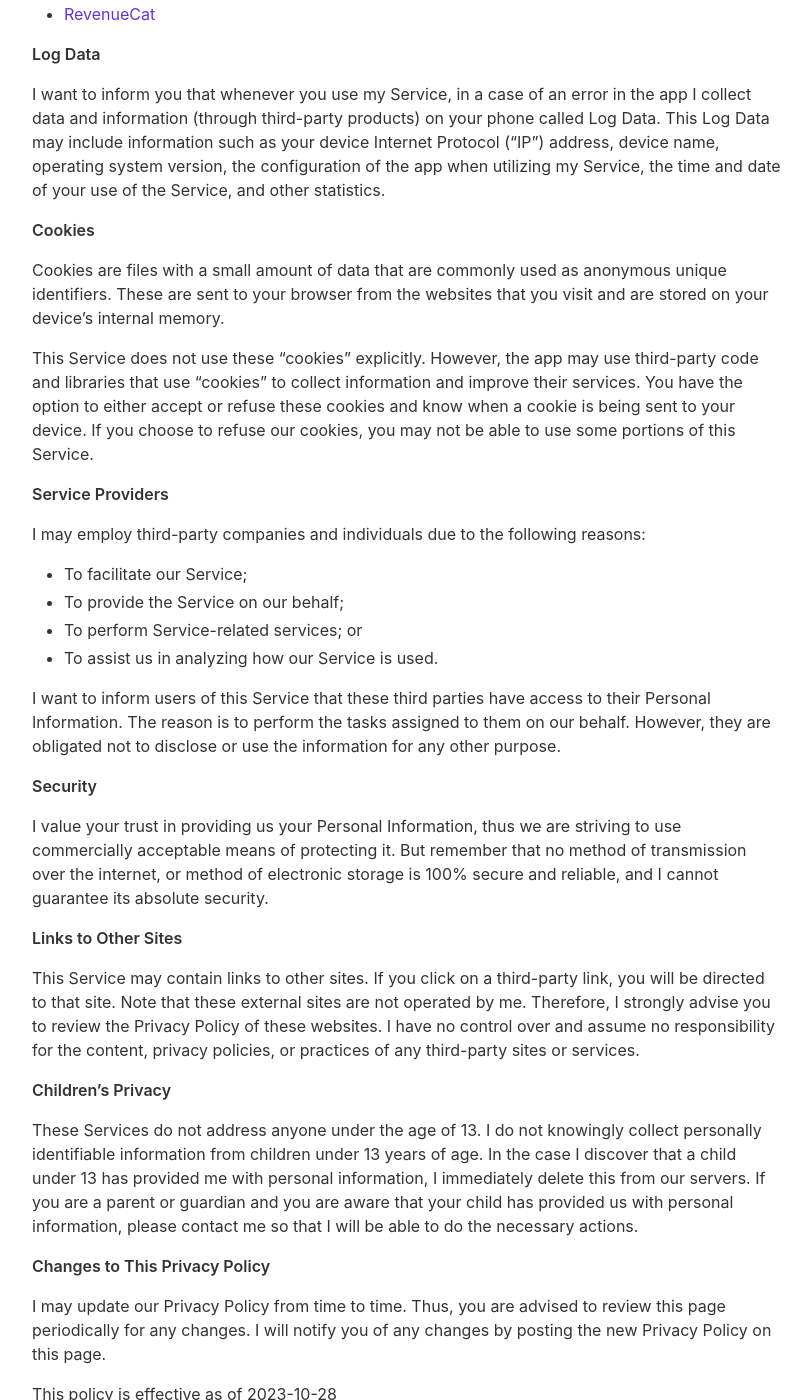
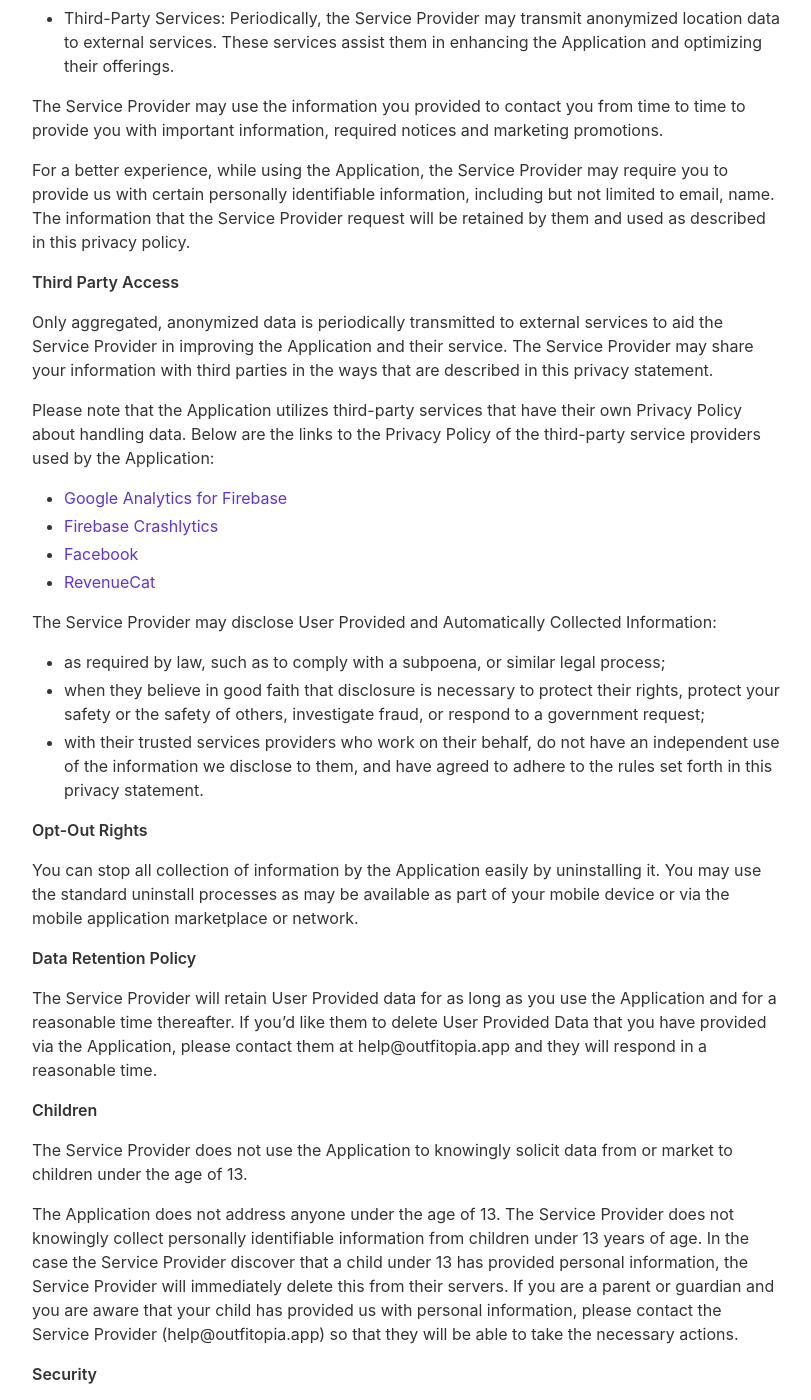
Before and after one commit to lorandfazakas/outfitopia-landing-page, a Jekyll site: the page built from _pages/privacypolicy.md, in a window 1280 px wide and 1400 px high, scrolled down 815 px. Shown: the whole window, without its empty margins (233-1044 px from the left). Built offline with Jekyll 4.4.1, drawn with Linux system fonts in a browser that asks for light colours; nearby versions of some CDN libraries; some of the changed text lies outside the part shown.

Commit message:
updated privacy policy and terms of use with facebook

```diff
--- a/_pages/privacypolicy.md
+++ b/_pages/privacypolicy.md
@@ -5,69 +5,78 @@ include_in_header: false
 ---
 
 **Last updated**
-October 28 2023
+January 11 2025
 
 **Privacy Policy**
 
-Loránd Fazakas built the Outfitopia app as a Freemium app. This SERVICE is provided by Loránd Fazakas at no cost and is intended for use as is.
-
-This page is used to inform visitors regarding my policies with the collection, use, and disclosure of Personal Information if anyone decided to use my Service.
-
-If you choose to use my Service, then you agree to the collection and use of information in relation to this policy. The Personal Information that I collect is used for providing and improving the Service. I will not use or share your information with anyone except as described in this Privacy Policy.
-
-The terms used in this Privacy Policy have the same meanings as in our Terms and Conditions, which are accessible at Outfitopia unless otherwise defined in this Privacy Policy.
+This privacy policy applies to the Outfitopia - Digital Wardrobe app (hereby referred to as "Application") for mobile devices that was created by Lorand Fazakas (hereby referred to as "Service Provider") as a Freemium service. This service is intended for use "AS IS".
 
 **Information Collection and Use**
 
-For a better experience, while using our Service, I may require you to provide us with certain personally identifiable information. The information that I request will be retained on your device and is not collected by me in any way.
+The Application collects information when you download and use it. This information may include information such as
 
-The app does use third-party services that may collect information used to identify you.
+*   Your device's Internet Protocol address (e.g. IP address)
+*   The pages of the Application that you visit, the time and date of your visit, the time spent on those pages
+*   The time spent on the Application
+*   The operating system you use on your mobile device
 
-Link to the privacy policy of third-party service providers used by the app
+The Application does not gather precise information about the location of your mobile device.
+
+The Application collects your device's location, which helps the Service Provider determine your approximate geographical location and make use of in below ways:
+
+*   Geolocation Services: The Service Provider utilizes location data to provide features such as personalized content, relevant recommendations, and location-based services.
+*   Analytics and Improvements: Aggregated and anonymized location data helps the Service Provider to analyze user behavior, identify trends, and improve the overall performance and functionality of the Application.
+*   Third-Party Services: Periodically, the Service Provider may transmit anonymized location data to external services. These services assist them in enhancing the Application and optimizing their offerings.
+
+The Service Provider may use the information you provided to contact you from time to time to provide you with important information, required notices and marketing promotions.
+
+For a better experience, while using the Application, the Service Provider may require you to provide us with certain personally identifiable information, including but not limited to email, name. The information that the Service Provider request will be retained by them and used as described in this privacy policy.
+
+**Third Party Access**
+
+Only aggregated, anonymized data is periodically transmitted to external services to aid the Service Provider in improving the Application and their service. The Service Provider may share your information with third parties in the ways that are described in this privacy statement.
+
+Please note that the Application utilizes third-party services that have their own Privacy Policy about handling data. Below are the links to the Privacy Policy of the third-party service providers used by the Application:
 
 *   [Google Analytics for Firebase](https://firebase.google.com/support/privacy)
 *   [Firebase Crashlytics](https://firebase.google.com/support/privacy/)
+*   [Facebook](https://www.facebook.com/about/privacy/update/printable)
 *   [RevenueCat](https://www.revenuecat.com/privacy)
 
-**Log Data**
+The Service Provider may disclose User Provided and Automatically Collected Information:
 
-I want to inform you that whenever you use my Service, in a case of an error in the app I collect data and information (through third-party products) on your phone called Log Data. This Log Data may include information such as your device Internet Protocol (“IP”) address, device name, operating system version, the configuration of the app when utilizing my Service, the time and date of your use of the Service, and other statistics.
+*   as required by law, such as to comply with a subpoena, or similar legal process;
+*   when they believe in good faith that disclosure is necessary to protect their rights, protect your safety or the safety of others, investigate fraud, or respond to a government request;
+*   with their trusted services providers who work on their behalf, do not have an independent use of the information we disclose to them, and have agreed to adhere to the rules set forth in this privacy statement.
 
-**Cookies**
+**Opt-Out Rights**
 
-Cookies are files with a small amount of data that are commonly used as anonymous unique identifiers. These are sent to your browser from the websites that you visit and are stored on your device's internal memory.
+You can stop all collection of information by the Application easily by uninstalling it. You may use the standard uninstall processes as may be available as part of your mobile device or via the mobile application marketplace or network.
 
-This Service does not use these “cookies” explicitly. However, the app may use third-party code and libraries that use “cookies” to collect information and improve their services. You have the option to either accept or refuse these cookies and know when a cookie is being sent to your device. If you choose to refuse our cookies, you may not be able to use some portions of this Service.
+**Data Retention Policy**
 
-**Service Providers**
+The Service Provider will retain User Provided data for as long as you use the Application and for a reasonable time thereafter. If you'd like them to delete User Provided Data that you have provided via the Application, please contact them at help@outfitopia.app and they will respond in a reasonable time.
 
-I may employ third-party companies and individuals due to the following reasons:
+**Children**
 
-*   To facilitate our Service;
-*   To provide the Service on our behalf;
-*   To perform Service-related services; or
-*   To assist us in analyzing how our Service is used.
+The Service Provider does not use the Application to knowingly solicit data from or market to children under the age of 13.
 
-I want to inform users of this Service that these third parties have access to their Personal Information. The reason is to perform the tasks assigned to them on our behalf. However, they are obligated not to disclose or use the information for any other purpose.
+The Application does not address anyone under the age of 13. The Service Provider does not knowingly collect personally identifiable information from children under 13 years of age. In the case the Service Provider discover that a child under 13 has provided personal information, the Service Provider will immediately delete this from their servers. If you are a parent or guardian and you are aware that your child has provided us with personal information, please contact the Service Provider (help@outfitopia.app) so that they will be able to take the necessary actions.
 
 **Security**
 
-I value your trust in providing us your Personal Information, thus we are striving to use commercially acceptable means of protecting it. But remember that no method of transmission over the internet, or method of electronic storage is 100% secure and reliable, and I cannot guarantee its absolute security.
+The Service Provider is concerned about safeguarding the confidentiality of your information. The Service Provider provides physical, electronic, and procedural safeguards to protect information the Service Provider processes and maintains.
 
-**Links to Other Sites**
+**Changes**
 
-This Service may contain links to other sites. If you click on a third-party link, you will be directed to that site. Note that these external sites are not operated by me. Therefore, I strongly advise you to review the Privacy Policy of these websites. I have no control over and assume no responsibility for the content, privacy policies, or practices of any third-party sites or services.
+This Privacy Policy may be updated from time to time for any reason. The Service Provider will notify you of any changes to the Privacy Policy by updating this page with the new Privacy Policy. You are advised to consult this Privacy Policy regularly for any changes, as continued use is deemed approval of all changes.
 
-**Children’s Privacy**
+This privacy policy is effective as of 2025-01-11
 
-These Services do not address anyone under the age of 13. I do not knowingly collect personally identifiable information from children under 13 years of age. In the case I discover that a child under 13 has provided me with personal information, I immediately delete this from our servers. If you are a parent or guardian and you are aware that your child has provided us with personal information, please contact me so that I will be able to do the necessary actions.
+**Your Consent**
 
-**Changes to This Privacy Policy**
-
-I may update our Privacy Policy from time to time. Thus, you are advised to review this page periodically for any changes. I will notify you of any changes by posting the new Privacy Policy on this page.
-
-This policy is effective as of 2023-10-28
+By using the Application, you are consenting to the processing of your information as set forth in this Privacy Policy now and as amended by us.
 
 **Contact Us**
 
-If you have any questions or suggestions about my Privacy Policy, do not hesitate to contact me at help@outfitopia.app.
+If you have any questions regarding privacy while using the Application, or have questions about the practices, please contact the Service Provider via email at help@outfitopia.app.
```
Also changed, not shown: _pages/termsofuse.md (+15 -16 lines).
